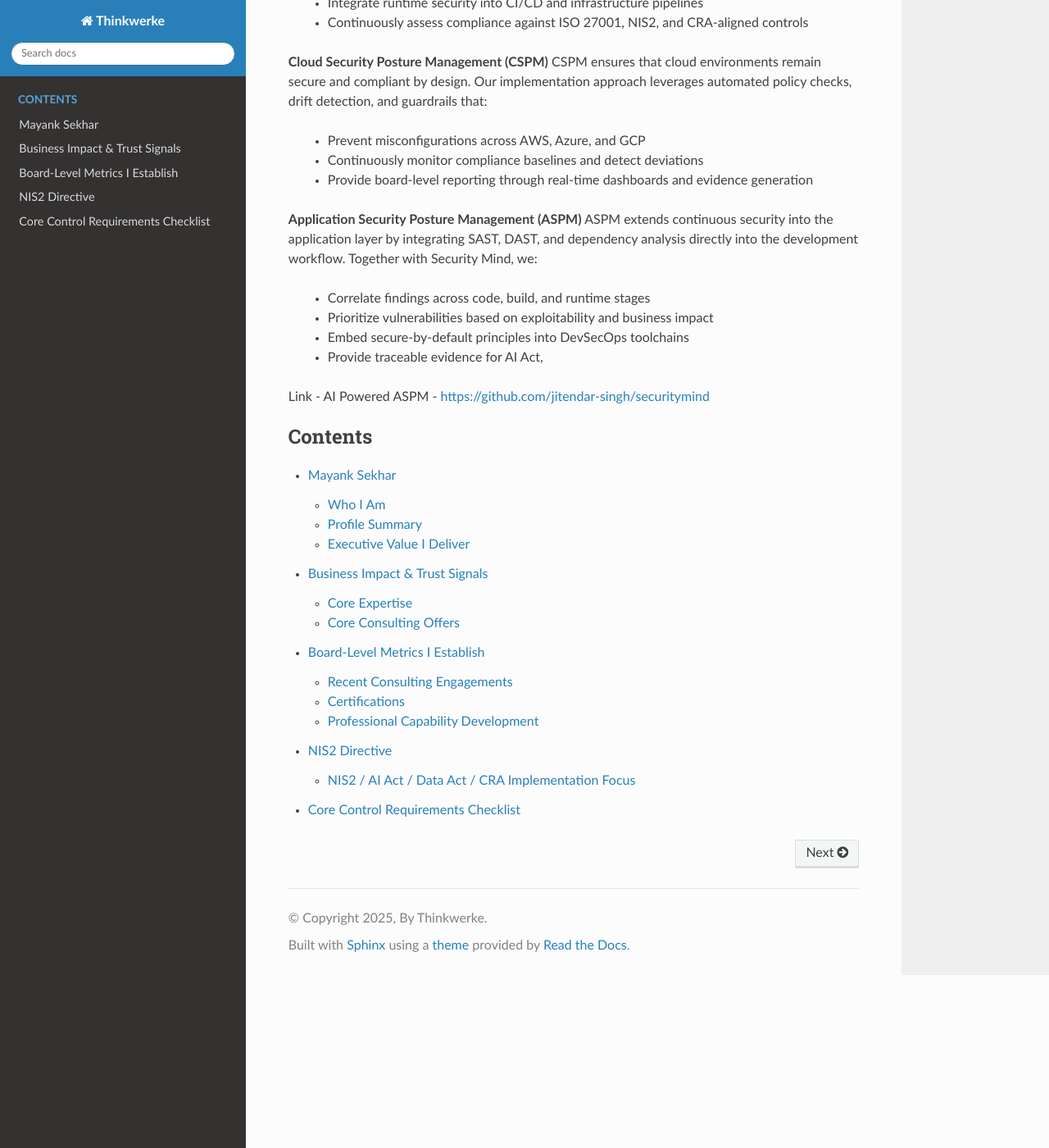
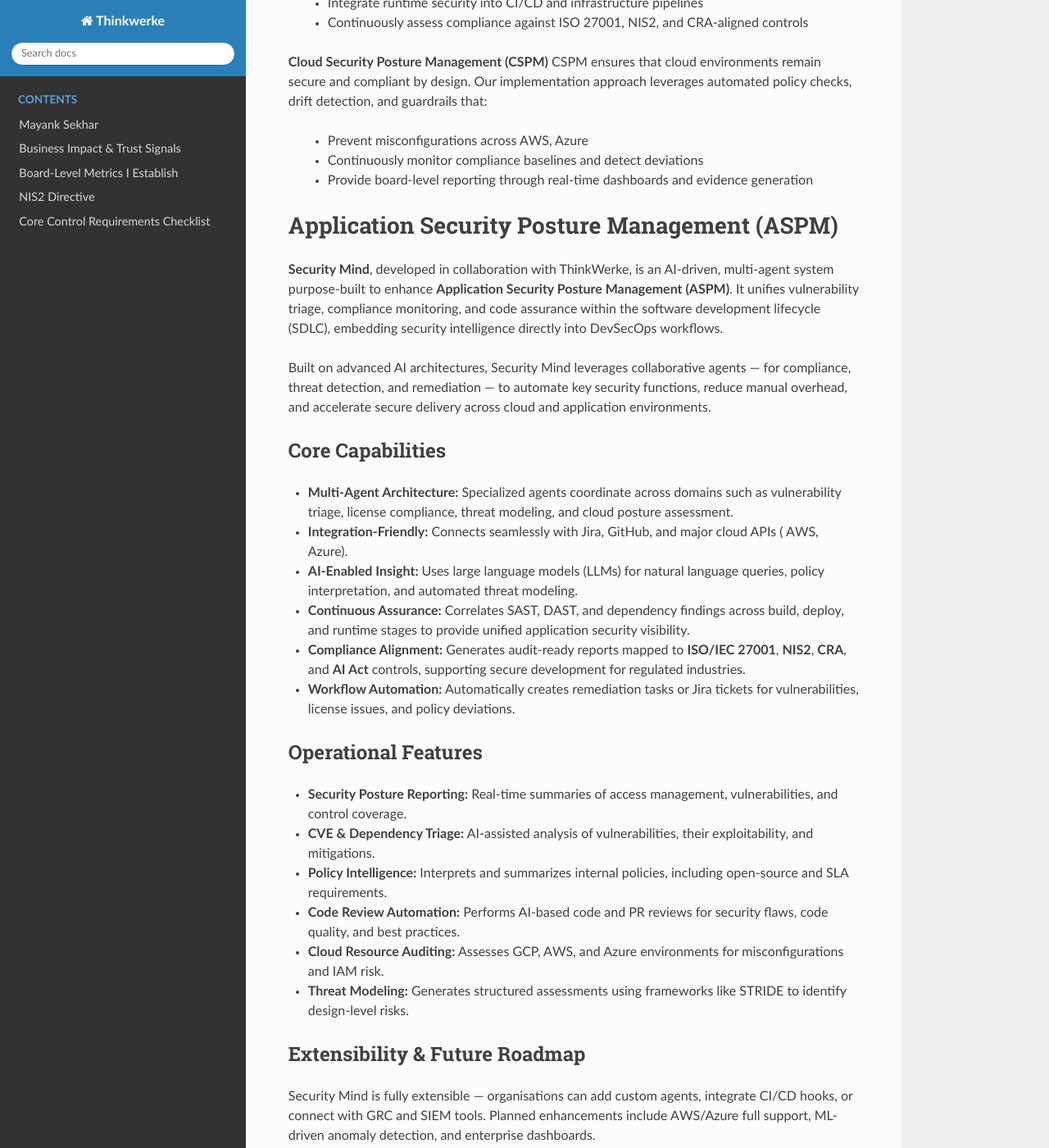
Before and after one commit to Mynkskhr/docs.thinkwerke, a Sphinx documentation site: the page built from docs/source/index.rst, in a window 1280 px wide and 1400 px high, scrolled down 1021 px. Shown: the whole window at 82% size. Built offline with Sphinx 7.4.7 and the Read the Docs theme 3.1.0, drawn with Linux system fonts in a browser that asks for light colours; some of the changed text lies outside the part shown.

Commit message:
Update index.rst

```diff
--- a/docs/source/index.rst
+++ b/docs/source/index.rst
@@ -33,19 +33,57 @@
 CSPM ensures that cloud environments remain secure and compliant by design.
 Our implementation approach leverages automated policy checks, drift detection, and guardrails that:
 
-  - Prevent misconfigurations across AWS, Azure, and GCP
+  - Prevent misconfigurations across AWS, Azure
   - Continuously monitor compliance baselines and detect deviations
   - Provide board-level reporting through real-time dashboards and evidence generation
 
-**Application Security Posture Management (ASPM)**
-ASPM extends continuous security into the application layer by integrating SAST, DAST, and dependency analysis
-directly into the development workflow.
-Together with Security Mind, we:
+Application Security Posture Management (ASPM)
+==============================================
 
-  - Correlate findings across code, build, and runtime stages
-  - Prioritize vulnerabilities based on exploitability and business impact
-  - Embed secure-by-default principles into DevSecOps toolchains
-  - Provide traceable evidence for AI Act,
+**Security Mind**, developed in collaboration with ThinkWerke, is an AI-driven, multi-agent system
+purpose-built to enhance **Application Security Posture Management (ASPM)**.
+It unifies vulnerability triage, compliance monitoring, and code assurance within the software
+development lifecycle (SDLC), embedding security intelligence directly into DevSecOps workflows.
+
+Built on advanced AI architectures, Security Mind leverages collaborative agents — for compliance,
+threat detection, and remediation — to automate key security functions, reduce manual overhead,
+and accelerate secure delivery across cloud and application environments.
+
+**Core Capabilities**
+---------------------
+
+- **Multi-Agent Architecture:** Specialized agents coordinate across domains such as vulnerability triage,
+  license compliance, threat modeling, and cloud posture assessment.
+- **Integration-Friendly:** Connects seamlessly with Jira, GitHub, and major cloud APIs ( AWS, Azure).
+- **AI-Enabled Insight:** Uses large language models (LLMs) for natural language queries, policy interpretation,
+  and automated threat modeling.
+- **Continuous Assurance:** Correlates SAST, DAST, and dependency findings across build, deploy, and runtime stages
+  to provide unified application security visibility.
+- **Compliance Alignment:** Generates audit-ready reports mapped to **ISO/IEC 27001**, **NIS2**, **CRA**, and **AI Act** controls,
+  supporting secure development for regulated industries.
+- **Workflow Automation:** Automatically creates remediation tasks or Jira tickets for vulnerabilities,
+  license issues, and policy deviations.
+
+**Operational Features**
+------------------------
+
+- **Security Posture Reporting:** Real-time summaries of access management, vulnerabilities, and control coverage.
+- **CVE & Dependency Triage:** AI-assisted analysis of vulnerabilities, their exploitability, and mitigations.
+- **Policy Intelligence:** Interprets and summarizes internal policies, including open-source and SLA requirements.
+- **Code Review Automation:** Performs AI-based code and PR reviews for security flaws, code quality, and best practices.
+- **Cloud Resource Auditing:** Assesses GCP, AWS, and Azure environments for misconfigurations and IAM risk.
+- **Threat Modeling:** Generates structured assessments using frameworks like STRIDE to identify design-level risks.
+
+**Extensibility & Future Roadmap**
+----------------------------------
+
+Security Mind is fully extensible — organisations can add custom agents, integrate CI/CD hooks,
+or connect with GRC and SIEM tools.
+Planned enhancements include AWS/Azure full support, ML-driven anomaly detection, and enterprise dashboards.
+
+Together, **ThinkWerke and Security Mind** deliver an ASPM solution that combines **AI intelligence, automation,
+and governance alignment** — enabling continuous assurance from code to cloud.
+
 
 Link - AI Powered ASPM - https://github.com/jitendar-singh/securitymind
 
```
